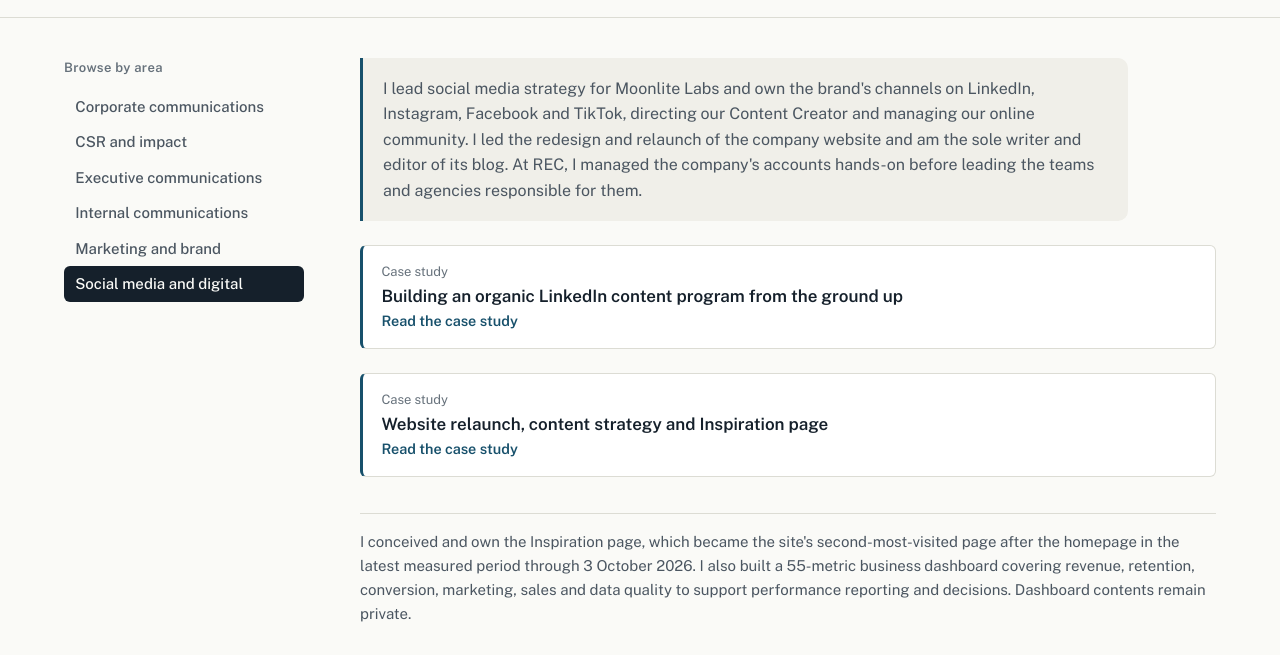
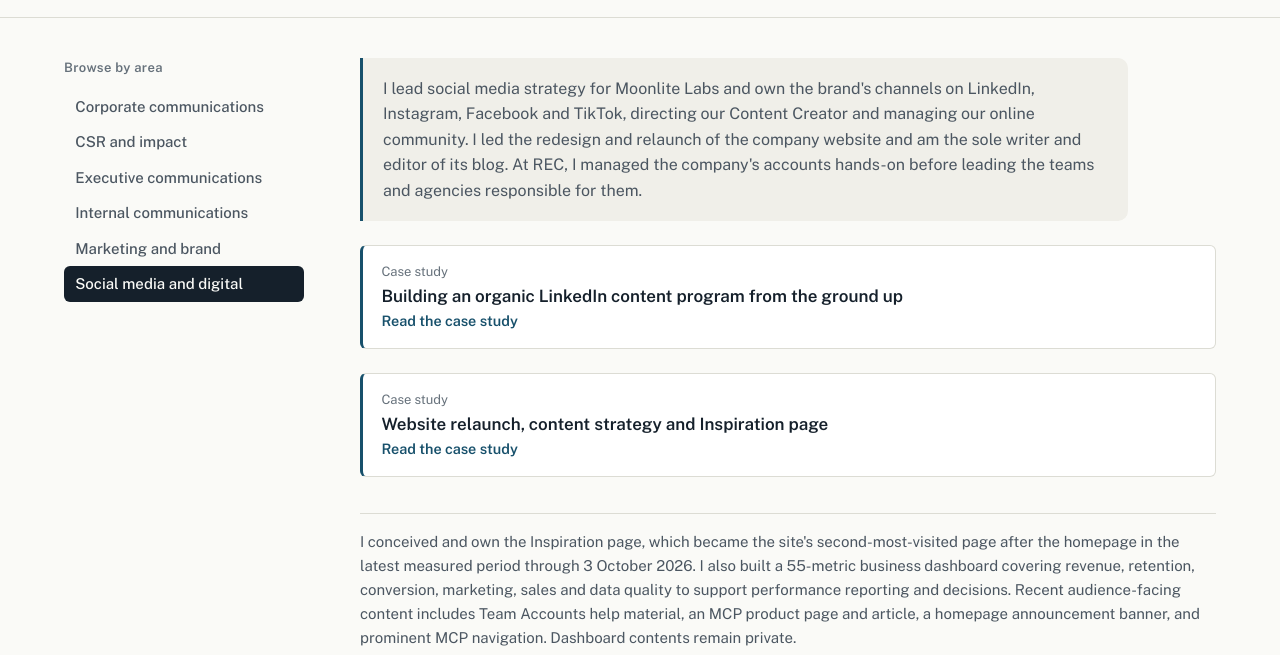
Before and after one commit to meet-tanvi/tanvisinghal, a plain HTML site: page work-digital.html in a window 1280 px wide. Shown: the part 224-879 px from the top of the page. Drawn offline with nearby package versions, Linux system fonts and the light colour scheme.

Commit message:
Add newly published Moonlite communications and content evidence

```diff
--- a/work-digital.html
+++ b/work-digital.html
@@ -58,7 +58,7 @@
           <p class="lede">I lead social media strategy for Moonlite Labs and own the brand's channels on LinkedIn, Instagram, Facebook and TikTok, directing our Content Creator and managing our online community. I led the redesign and relaunch of the company website and am the sole writer and editor of its blog. At REC, I managed the company's accounts hands-on before leading the teams and agencies responsible for them.</p>
           <a class="callout" href="case-linkedin.html"><small>Case study</small><b>Building an organic LinkedIn content program from the ground up</b><span class="go">Read the case study</span></a>
           <a class="callout" href="case-website.html"><small>Case study</small><b>Website relaunch, content strategy and Inspiration page</b><span class="go">Read the case study</span></a>
-          <p class="related">I conceived and own the Inspiration page, which became the site's second-most-visited page after the homepage in the latest measured period through 3 October 2026. I also built a 55-metric business dashboard covering revenue, retention, conversion, marketing, sales and data quality to support performance reporting and decisions. Dashboard contents remain private.</p>
+          <p class="related">I conceived and own the Inspiration page, which became the site's second-most-visited page after the homepage in the latest measured period through 3 October 2026. I also built a 55-metric business dashboard covering revenue, retention, conversion, marketing, sales and data quality to support performance reporting and decisions. Recent audience-facing content includes Team Accounts help material, an MCP product page and article, a homepage announcement banner, and prominent MCP navigation. Dashboard contents remain private.</p>
           <div class="stats">
             <div><b>5% to 17%</b><span>LinkedIn click-through rate</span></div>
             <div><b>About 4x</b><span>LinkedIn impressions per day</span></div>
```
